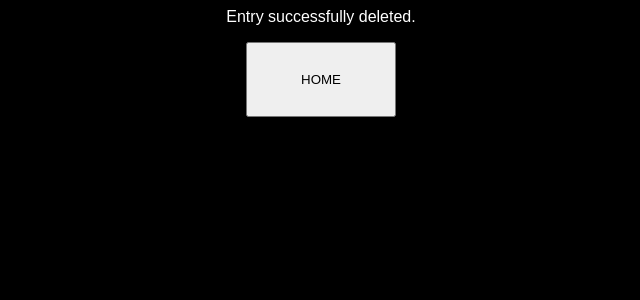
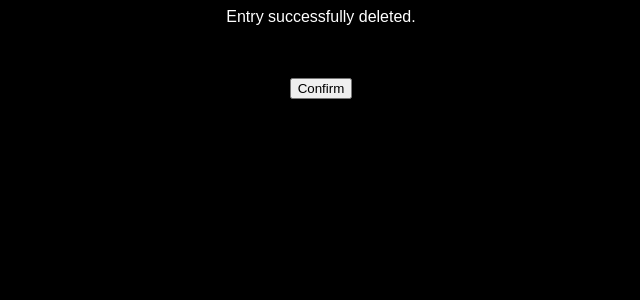
Before and after one commit to AnathosN/nostr, a Flask app: page /confirm in a window 1280 px wide. Shown: the top 300 px of the page, without its empty margins (319-959 px from the left). Run offline with Flask 2, Linux system fonts and the light colour scheme.

Commit message:
Update confirm.html

```diff
--- a/templates/confirm.html
+++ b/templates/confirm.html
@@ -21,13 +21,12 @@
       th {
         background-color: grey;
       }
-      button {
-        height:75px;
-        width: 150px;
-      }
     </style>
   </head>
   <body>
     <p>Entry successfully deleted.</p>
-    <button onclick="parent.bottom-frame.location='{{ url_for('home') }}'">HOME</button>
+    <br><br>
+    <form action="{{ url_for('confirm') }}" method="post">
+      <input type="submit" value="Confirm">
+    </form>
   </body>
```
